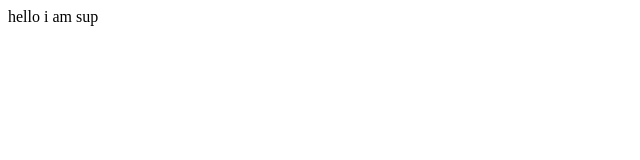
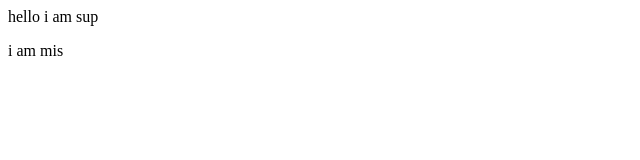
Before and after one commit to Supreeti-Mishra/local-repo, a plain HTML site: page index.html in a window 1280 px wide. Shown: the full height of the page, 0-640 px from the left. Drawn offline with Linux system fonts and the light colour scheme.

Commit message:
add initial file

```diff
--- a/index.html
+++ b/index.html
@@ -1 +1,2 @@
 <p>hello i am sup</p>
+<p>i am mis</p>
```
